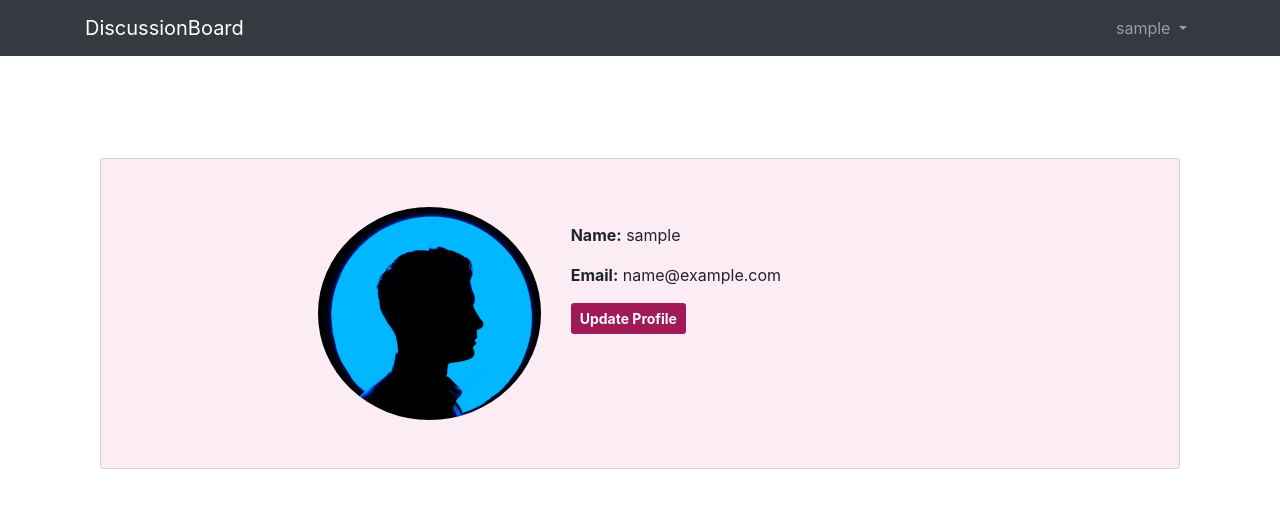
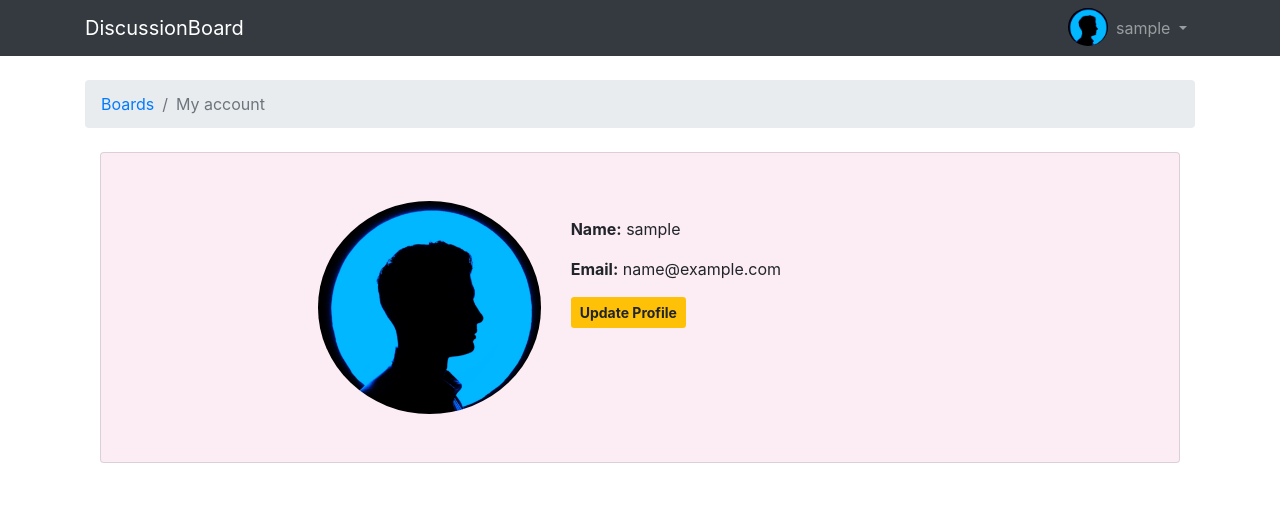
Before and after one commit to tharcissie/Discussion_Board, a Django app: a page that uses app/templates/navbar.html in a window 1280 px wide. Shown: the top 508 px of the page. Run offline with Django 3.2, Linux system fonts and the light colour scheme; the visitor is signed in with stand-in values (Sample User, id 1); some libraries are stand-ins or nearby versions.

Commit message:
profile page

```diff
--- a/app/templates/home.html
+++ b/app/templates/home.html
@@ -30,7 +30,7 @@
         {% if post %}
         <small>
           <a href="{% url 'topic_detail' post.topic.id %}">
-            Last Post By {{ post.created_by.username }} at {{ post.created_at }}
+            Last Post created at {{ post.created_at }}
           </a>
         </small>
         {% else %}
--- a/app/templates/navbar.html
+++ b/app/templates/navbar.html
@@ -8,7 +8,10 @@
         <div class="collapse navbar-collapse" id="mainMenu">
             {% if user.is_authenticated %}
               <ul class="navbar-nav ml-auto">
+                <li class="nav-item"><img style="width: 40px;"
+                  class="rounded-circle" src="{{user.profile.profile_picture.url}}" alt=""></li>
                 <li class="nav-item dropdown">
+
                   <a class="nav-link dropdown-toggle" href="#" id="userMenu" data-toggle="dropdown" aria-haspopup="true" aria-expanded="false">
                     {{ user.username }}
                   </a>
--- a/app/templates/profile.html
+++ b/app/templates/profile.html
@@ -2,7 +2,11 @@
 {% load crispy_forms_tags %}
 {% block content%}
 
-<div class="container" style="margin-top:8%">
+<div class="container">
+    <ol class="breadcrumb my-4">
+        <li class="breadcrumb-item"><a href="{% url 'home' %}">Boards</a></li>
+        <li class="breadcrumb-item active">My account</li>
+      </ol>
     <div class="content-section">
         <div class="media">
             <div class="container">
@@ -18,7 +22,7 @@
                                 <div class="account-heading">
                                     <p><b>Name:</b> {{ user.username }}</p>
                                     <p><b>Email:</b> {{user.email}}</p>
-                                    <a class="btn btn-sm text-light mr-3" data-toggle="modal" style="background-color: #A01A58;"
+                                    <a class="btn btn-sm bg-warning mr-3" data-toggle="modal"
                                         data-target=".bd-example-modal-md "><strong>Update Profile</strong></a>
                                 </div>
                             </div>
--- a/app/templates/topics.html
+++ b/app/templates/topics.html
@@ -7,7 +7,7 @@
       <li class="breadcrumb-item active">{{ board.name }}</li>
     </ol>
   <div class="mb-4">
-    <a href="{% url 'create_topic' board.id %}" class="btn btn-primary">New topic</a>
+    <a href="{% url 'create_topic' board.id %}" class="btn btn-warning">New topic</a>
   </div>
   <table class="table">
     <thead class="thead-inverse">
```
Also changed, not shown: app/templates/topic_detail.html (+7 -5 lines).
